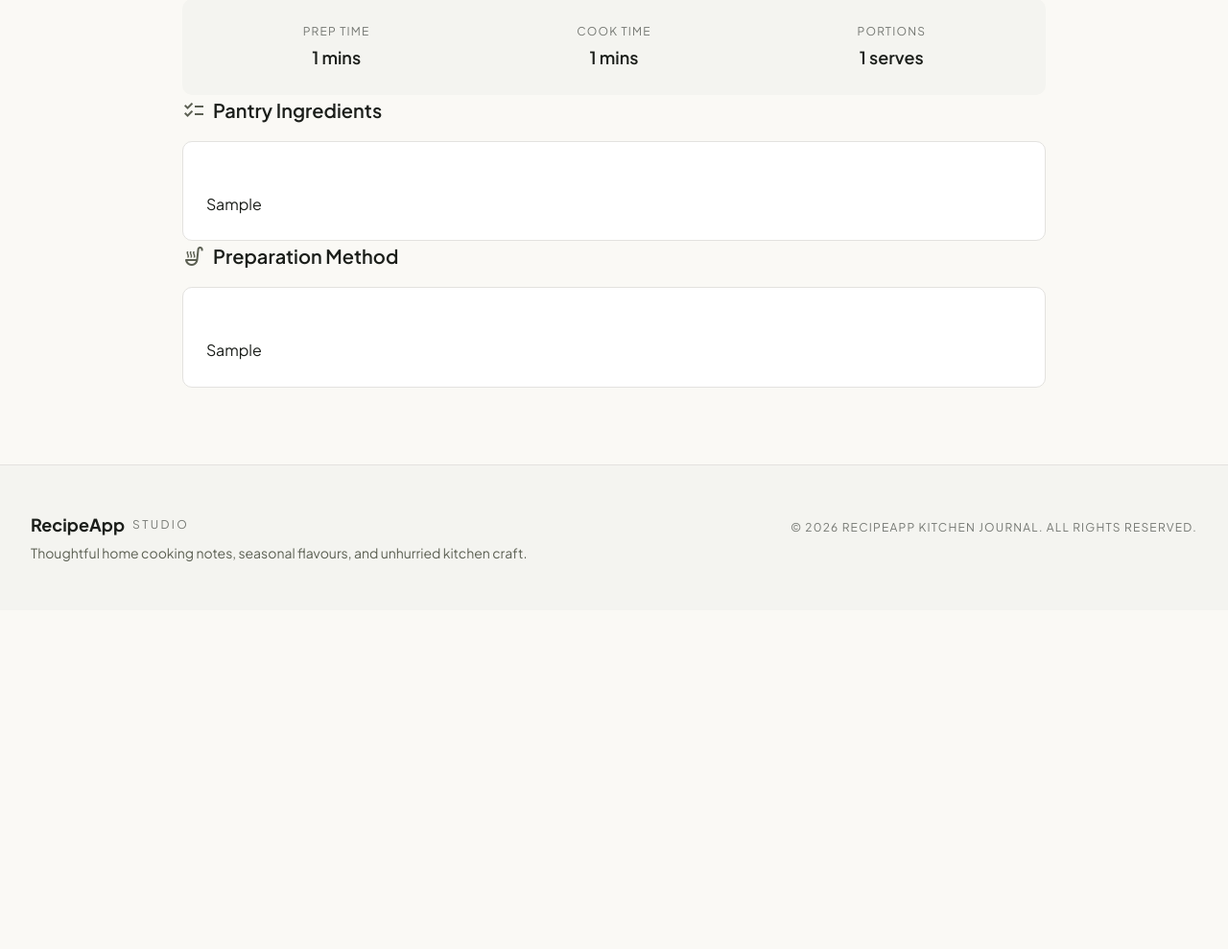
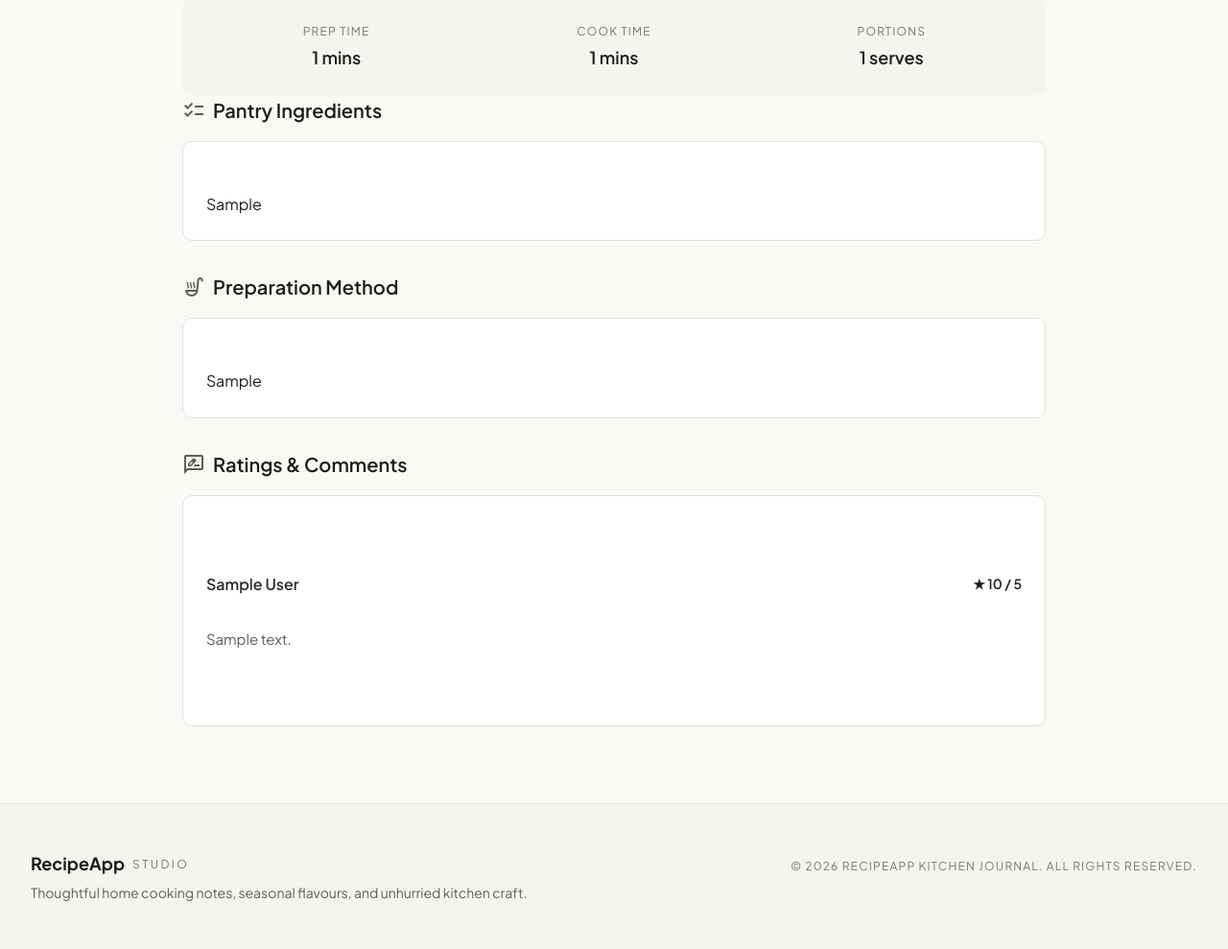
Before and after one commit to bdc-gh/CSCK543-end-of-module-assessment, a PHP site: page /views/recipes/detail.php?id=1 in a window 1280 px wide. Shown: the part 582-1571 px from the top of the page at 96% size. Before the commit the page ends 1168 px from the top, so only its background shows below. Run offline with PHP 8.4, Linux system fonts and the light colour scheme; tables that the repository leaves empty hold one stand-in row (values such as "Sample post").

Commit message:
Added comment and review section on recipe page

```diff
--- a/assets/css/recipes.css
+++ b/assets/css/recipes.css
@@ -77,6 +77,10 @@ body {
     color: var(--outline);
     text-transform: uppercase;
     margin-top: 4px;
+}
+
+.content-block + .content-block {
+    margin-top: 2rem;
 }
 
 .nav-links {
@@ -215,6 +219,7 @@ body {
     box-shadow: 0 2px 6px rgba(0,0,0,0.02);
     transition: box-shadow 0.2s ease;
 }
+
 /* Make the entire recipe card clickable */
 .recipe-card-link {
     display: block;
@@ -867,11 +872,7 @@ input:focus-visible {
         padding: 0.4rem 0.5rem;
         letter-spacing: 0.04em;
     }
-}
-/* Adjust the spaghetti image position */
-.recipe-card-image[src*="spaghetti_bolognese.jpg"] {
-    object-position: 20% center;
-}
+
 /* Homepage mobile alignment */
 @media (max-width: 600px) {
     .kitchen-ribbon {
@@ -959,3 +960,59 @@ input:focus-visible {
     max-width: 100%;
 }
 }
+/* ==========================================
+   Recipe Ratings & Comments Styles
+   ========================================== */
+
+.ratings-list {
+    display: flex;
+    flex-direction: column;
+    gap: 1.25rem;
+    width: 100%;
+}
+
+.rating-item {
+    padding-bottom: 1rem;
+    border-bottom: 1px solid var(--surface-low, #f0ede6);
+    width: 100%;
+}
+
+.rating-item:last-child {
+    padding-bottom: 0;
+    border-bottom: none;
+    margin-bottom: 0;
+}
+
+.rating-header {
+    display: flex;
+    justify-content: space-between;
+    align-items: center;
+    width: 100%;
+    margin-bottom: 0.35rem;
+}
+
+.rating-username {
+    font-weight: 600;
+    color: var(--text-main, #292e29);
+}
+
+.rating-score {
+    font-size: 0.875rem;
+    font-weight: 600;
+    color: var(--primary);
+    white-space: nowrap;
+}
+
+.rating-comment {
+    margin: 0;
+    color: var(--secondary);
+    line-height: 1.5;
+    font-size: 0.9375rem;
+    width: 100%;
+}
+
+.no-ratings-notice {
+    color: var(--secondary);
+    margin: 0;
+    font-style: italic;
+}
--- /dev/null
+++ b/views/recipes/components/_ratings.php
@@ -0,0 +1,56 @@
+<?php
+/**
+ * RecipeApp Kitchen - Recipe Ratings & Comments Component
+ * Located at: views/recipes/components/_ratings.php
+ */
+
+$ratings = [];
+
+if (isset($recipe_id) && $recipe_id > 0 && isset($pdo)) {
+    try {
+        $sql = "SELECT ratings.rating_score, ratings.comment,
+                       COALESCE(users.name, 'Anonymous') AS display_name
+                FROM ratings
+                JOIN users ON ratings.user_id = users.user_id
+                WHERE ratings.recipe_id = :recipe_id
+                ORDER BY ratings.rating_id DESC";
+
+        $params = [
+            'recipe_id' => $recipe_id
+        ];
+
+        $stmt = $pdo->prepare($sql);
+        $stmt->execute($params);
+        $ratings = $stmt->fetchAll(PDO::FETCH_ASSOC);
+
+    } catch (PDOException $e) {
+        $ratings = [];
+    }
+}
+?>
+
+<div class="content-block">
+    <h2>
+        <span class="material-symbols-outlined" style="color: var(--secondary);">rate_review</span>
+        <span>Ratings & Comments</span>
+    </h2>
+    <div class="content-box">
+        <?php if (empty($ratings)): ?>
+            <p class="no-ratings-notice">No reviews or comments left for this recipe yet. Be the first to try it and share your thoughts!</p>
+        <?php else: ?>
+            <div class="ratings-list">
+                <?php foreach ($ratings as $rating): ?>
+                    <div class="rating-item">
+                        <div class="rating-header">
+                            <span class="rating-username"><?= htmlspecialchars($rating['display_name'], ENT_QUOTES, 'UTF-8'); ?></span>
+                            <span class="rating-score">★ <?= (int)$rating['rating_score']; ?> / 5</span>
+                        </div>
+                        <?php if (!empty($rating['comment'])): ?>
+                            <p class="rating-comment"><?= htmlspecialchars($rating['comment'], ENT_QUOTES, 'UTF-8'); ?></p>
+                        <?php endif; ?>
+                    </div>
+                <?php endforeach; ?>
+            </div>
+        <?php endif; ?>
+    </div>
+</div>
--- a/views/recipes/detail.php
+++ b/views/recipes/detail.php
@@ -99,6 +99,8 @@ include __DIR__ . '/../../includes/header.php';
                         <?= htmlspecialchars($recipe['steps'] ?? 'Preparation steps not provided for this entry.', ENT_QUOTES, 'UTF-8'); ?>
                     </div>
                 </div>
+                <!-- Include Ratings Component  -->
+                <?php include __DIR__ . '/components/_ratings.php'; ?>
             </article>
         <?php endif; ?>
 
```
